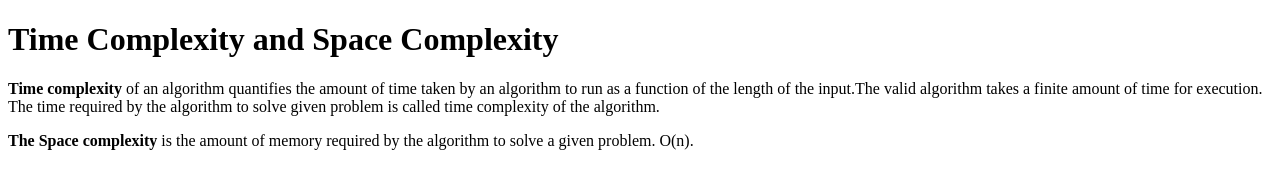
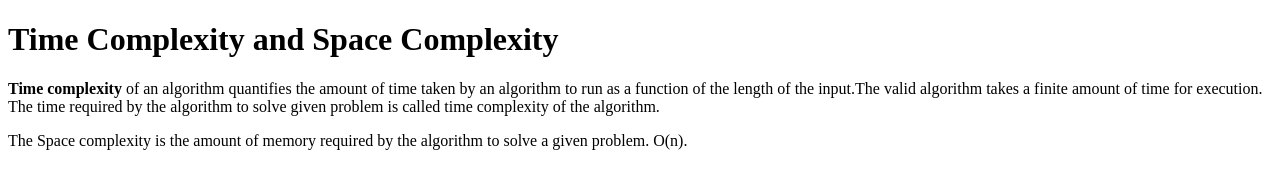
Before and after one commit to acciojob/time-and-space-complexity-Rudranil8, a website: page main.html in a window 1280 px wide. Drawn offline with Linux system fonts and the light colour scheme.

Commit message:
created a submission

```diff
--- a/main.html
+++ b/main.html
@@ -9,7 +9,7 @@
 <body>
 	<h1>Time Complexity and Space Complexity</h1>
 	<p><b>Time complexity</b> of an algorithm quantifies the amount of time taken by an algorithm to run as a function of the length of the input.The valid algorithm takes a finite amount of time for execution. The time required by the algorithm to solve given problem is called time complexity  of the algorithm.</p>
-	<p><b>The Space complexity</b> is the amount of memory required by the algorithm to solve a given problem. O(n).</p>
+	<p>The Space complexity is the amount of memory required by the algorithm to solve a given problem. O(n).</p>
 	<!-- the entire body must be written by student -->
     <script type="text/javascript" src="./script.js">
 </script>
```
